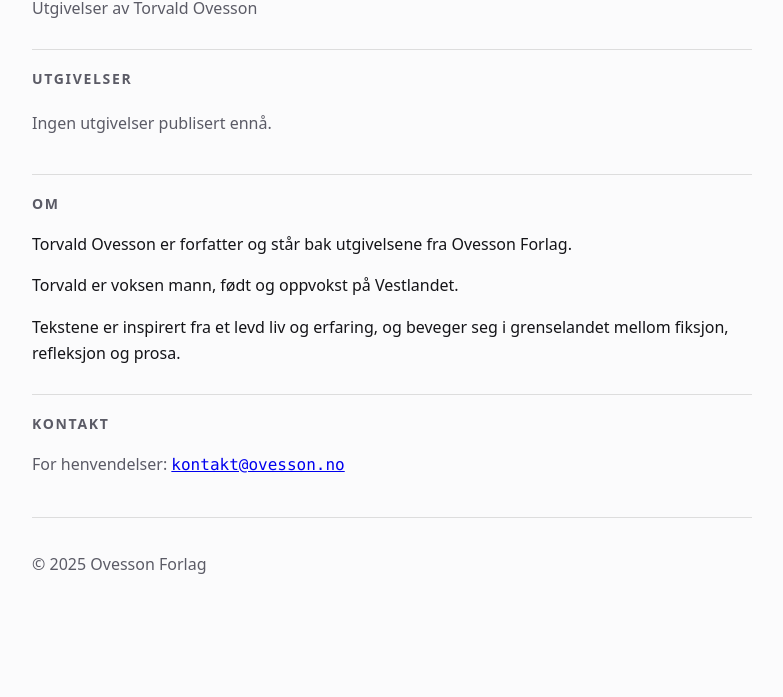
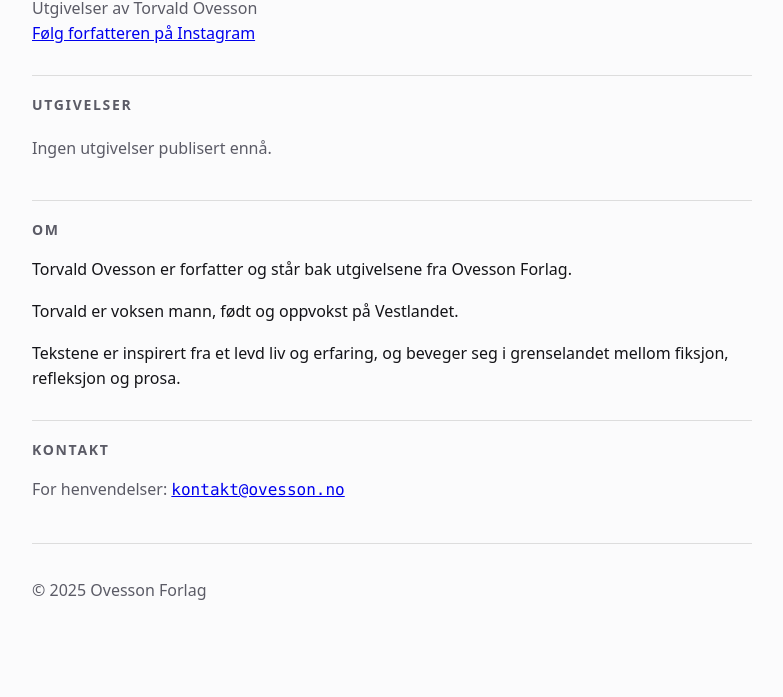
Before and after one commit to ovesson-forlag/ovesson-web, a plain HTML site: page index.html in a window 1280 px wide. Shown: the part 103-800 px from the top of the page, without its empty margins (248-1031 px from the left). Drawn offline with Linux system fonts and the light colour scheme.

Commit message:
Update index.html

```diff
--- a/index.html
+++ b/index.html
@@ -20,6 +20,7 @@
     <header class="head">
       <h1>Ovesson Forlag</h1>
       <p class="tagline">Utgivelser av Torvald Ovesson</p>
+      <p class="tagline"><a href="https://www.instagram.com/torvaldovesson/" target="_new">Følg forfatteren på Instagram</a></p>
     </header>
 
     <section class="section">
```
